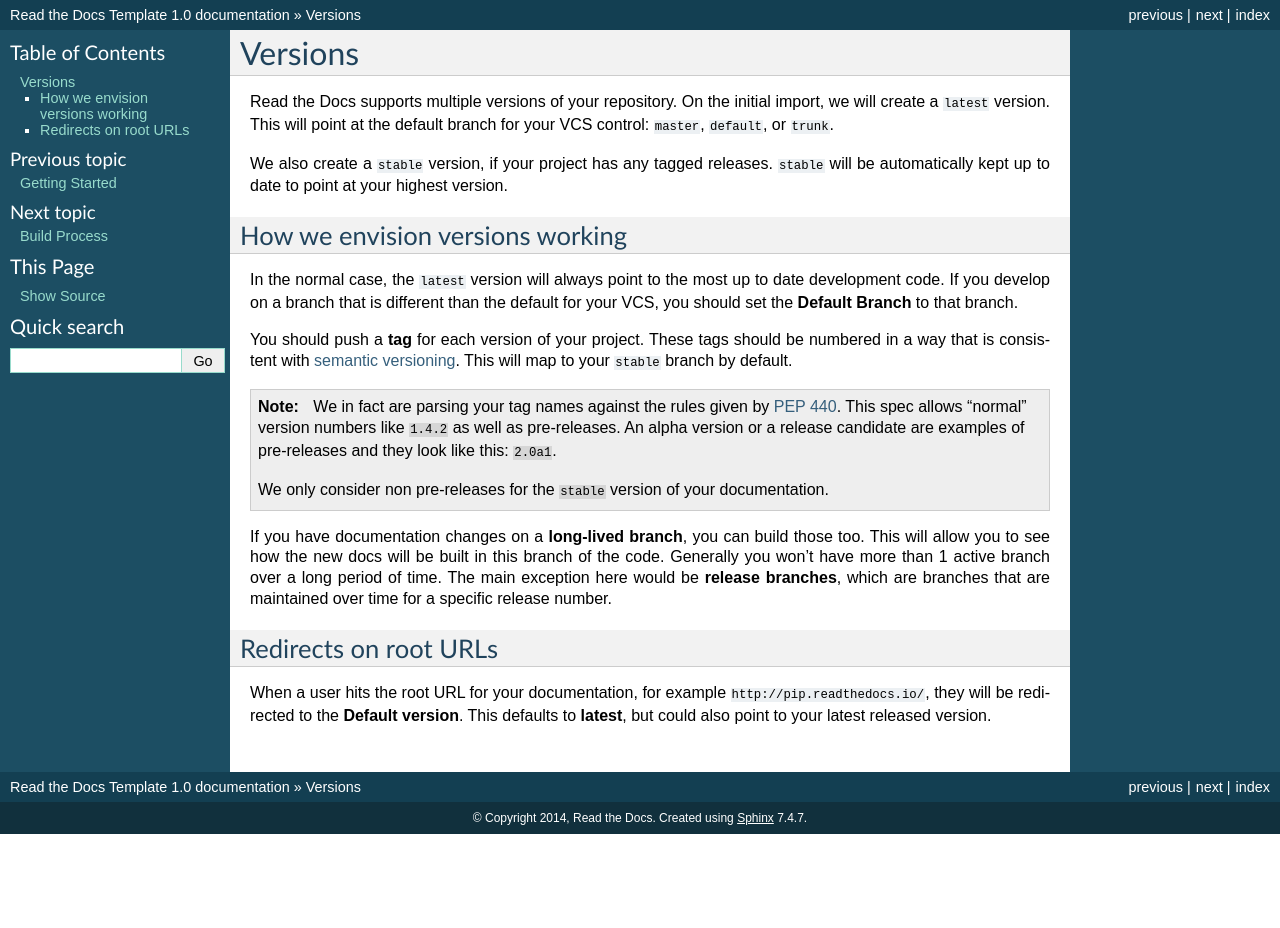
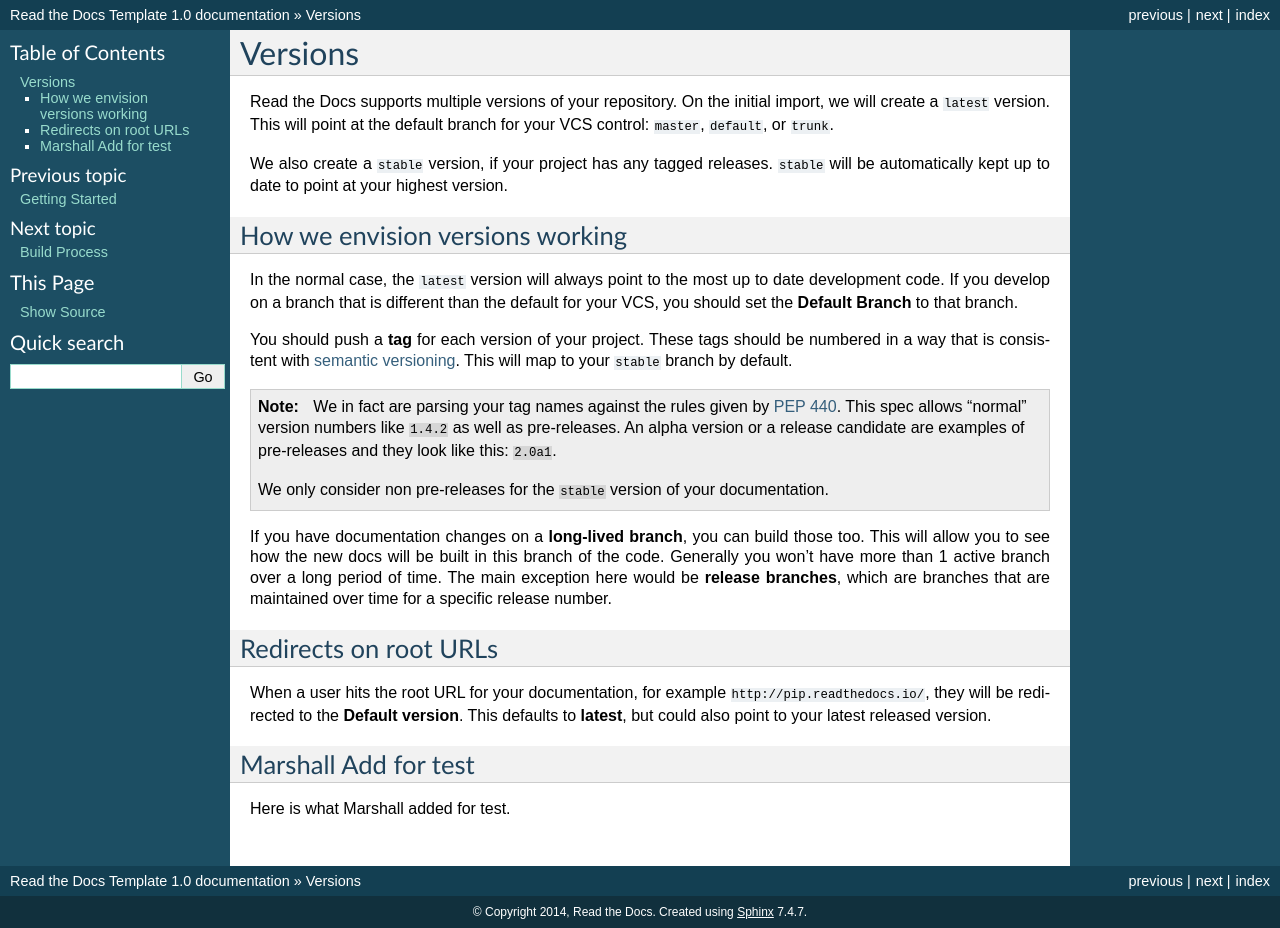
Before and after one commit to soulery/ctxdoc, a Sphinx documentation site: the page built from docs/versions.rst, in a window 1280 px wide. Built offline with Sphinx 7.4.7, drawn with Linux system fonts in a browser that asks for light colours; pages that are not in the unit, such as notebooks, are missing from menus; before the commit the page ends 900 px from its top, so only the background shows below that.

Commit message:
Signed-off-by: Marshall Wu <hao.wu@citrix.com>

```diff
--- a/docs/versions.rst
+++ b/docs/versions.rst
@@ -48,3 +48,8 @@
 they will be redirected to the **Default version**.
 This defaults to **latest**,
 but could also point to your latest released version.
+
+Marshall Add for test
+---------------------
+
+Here is what Marshall added for test.
```
